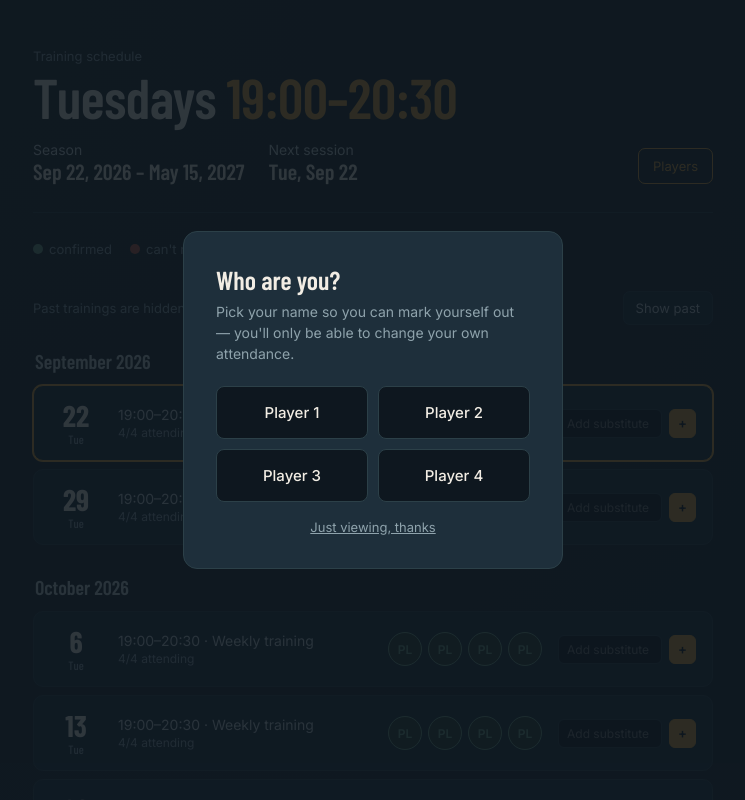
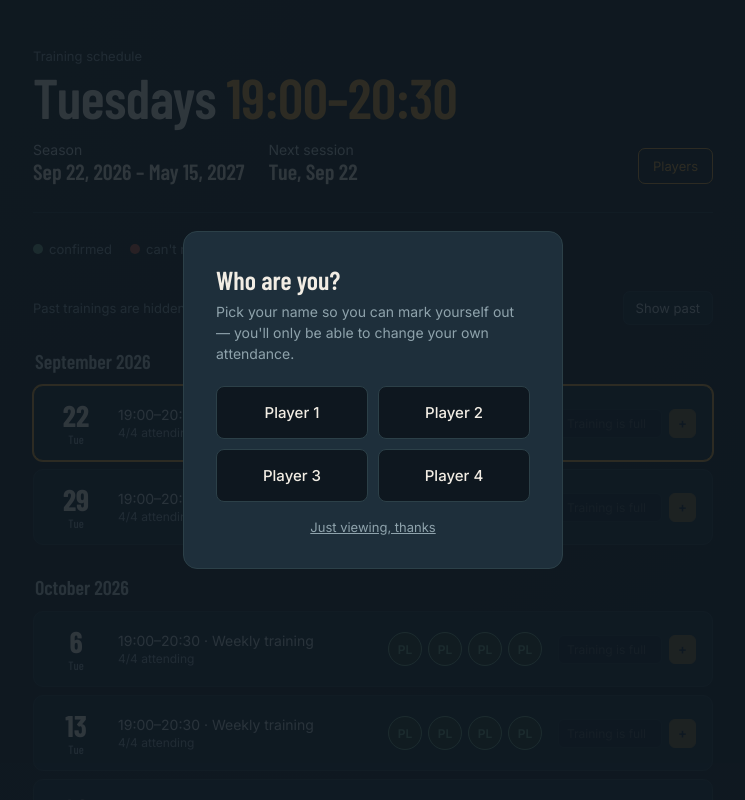
Before and after one commit to patrikMarcok/vitkov-tuesday, a React (Vite) app: page / in a window 1280 px wide. Shown: the top 800 px of the page, without its empty margins (267-1012 px from the left). Built offline with nearby package versions, Linux system fonts and the light colour scheme.

Commit message:
firebase

```diff
--- a/src/App.jsx
+++ b/src/App.jsx
@@ -165,7 +165,7 @@ export default function App() {
       )}
       {!me && !pickerOpen && (
         <div className="whoami">
-          <span className="whoami-label">Viewing only</span>
+          <span className="whoami-label">Choose your name to mark attendance</span>
           <button className="whoami-switch" onClick={() => setPickerOpen(true)}>
             I'm a player
           </button>
@@ -248,8 +248,8 @@ export default function App() {
                             (p.id === me ? " is-you" : "")
                           }
                           title={p.name + (isOut ? " — can't make it" : " — in")}
-                          onClick={() => toggle(session, p.id)}
-                          disabled={p.id !== me}
+                          onClick={() => (me ? toggle(session, p.id) : setPickerOpen(true))}
+                          disabled={Boolean(me) && p.id !== me}
                         >
                           {p.name.slice(0, 2).toUpperCase()}
                         </button>
@@ -332,12 +332,12 @@ export default function App() {
   );
 }
 
-function SubstituteForm({ onAdd }) {
+function SubstituteForm({ onAdd, disabled }) {
   const [name, setName] = useState("");
   function submit(event) {
     event.preventDefault();
     onAdd(name);
     setName("");
   }
-  return <form className="sub-form" onSubmit={submit}><input value={name} onChange={(event) => setName(event.target.value)} placeholder="Add substitute" aria-label="Substitute name" /><button type="submit">+</button></form>;
+  return <form className="sub-form" onSubmit={submit}><input value={name} onChange={(event) => setName(event.target.value)} placeholder={disabled ? "Training is full" : "Add substitute"} aria-label="Substitute name" disabled={disabled} /><button type="submit" disabled={disabled}>+</button></form>;
 }
```
